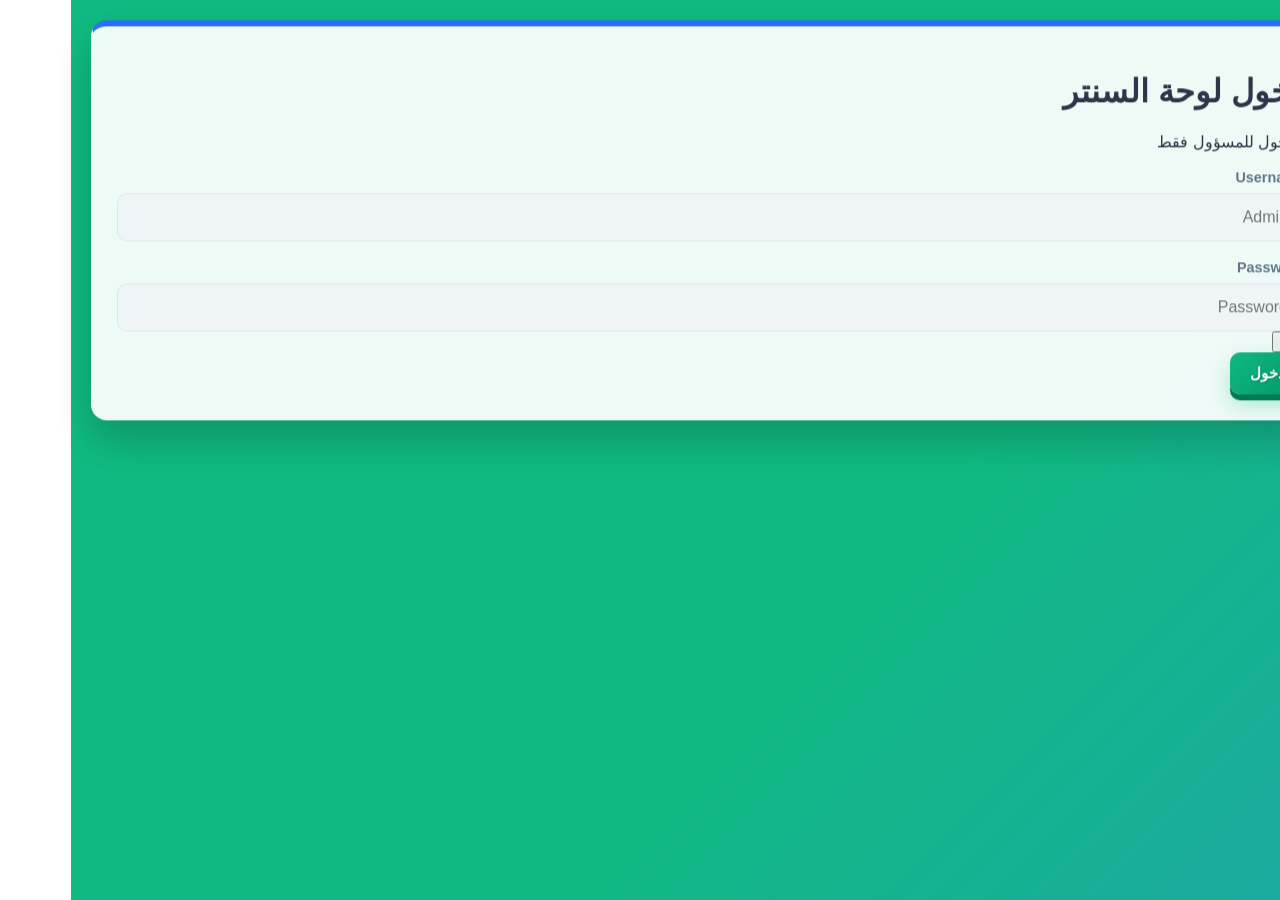
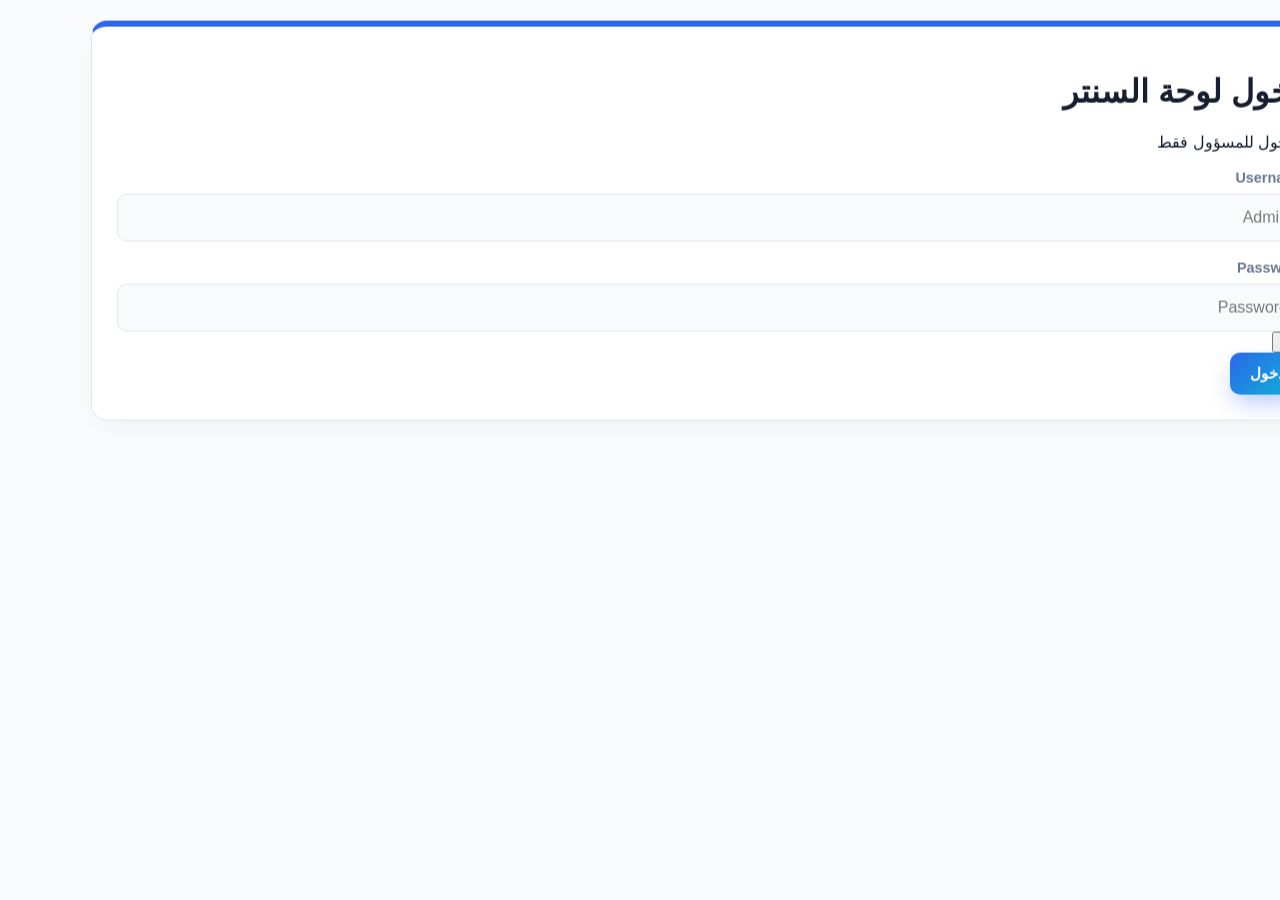

تحديث

--- a/style.css
+++ b/style.css
@@ -1,6 +1,6 @@
 /* =========================================
-   Center System V-PRO MAX - Premium Edition
-   Features: Glassmorphism, iOS Toggles, Gradients, Smooth Animations
+   Studify SaaS - Lead UI/UX Overhaul
+   Features: Minimalist Flat Design, Two-Theme Architecture, Royal Blue to Cyan Gradient
 ========================================= */
 
 /* ربط الخطوط المحلية (أوفلاين) */
@@ -25,56 +25,48 @@
     font-weight: bold; font-style: normal;
 }
 
-/* 1. Global Variables & Fonts */
-:root {
+/* 1. Global Variables & Fonts (Crisp Light Mode Default) */
+:root, [data-theme="light"] {
   --font-main: 'Almarai', 'Cairo', sans-serif;
   
-  /* Default Colors */
-  --bg-color: #f4f6f9;
+  /* Two-Theme Architecture: Crisp Light Mode */
+  --bg-color: #F8FAFC;
   --bg-image: none; 
   --overlay-color: rgba(255, 255, 255, 0); 
   
-  --card-bg: #ffffff;
-  --text-main: #2b3648;
-  --text-muted: #64748b;
-  --border-color: #e2e8f0;
+  --card-bg: #FFFFFF;
+  --text-main: #0F172A;
+  --text-muted: #64748B;
+  --border-color: #E2E8F0;
   
-  --primary: #2f6bff;
-  --primary-hover: #1e50cf;
-  --success: #10b981; 
-  --danger: #ef4444; 
-  --warning: #f59e0b;
+  /* Color Extraction: Royal Blue to Vibrant Cyan */
+  --primary: #2563EB;
+  --primary-cyan: #06B6D4;
+  --primary-hover: #1D4ED8;
+  --primary-gradient: linear-gradient(135deg, #2563EB, #06B6D4);
+  --primary-gradient-hover: linear-gradient(135deg, #1D4ED8, #0891B2);
+
+  --success: #10B981; 
+  --danger: #EF4444; 
+  --warning: #F59E0B;
   
-  --shadow-sm: 0 2px 4px rgba(0,0,0,0.05);
-  --shadow-md: 0 8px 16px rgba(47,107,255,0.08);
-  --shadow-hover: 0 12px 24px rgba(47,107,255,0.15);
+  /* Diffused Cinematic Shadows */
+  --shadow-sm: 0 1px 3px rgba(15, 23, 42, 0.05);
+  --shadow-md: 0 10px 30px -5px rgba(15, 23, 42, 0.05);
+  --shadow-hover: 0 20px 35px -5px rgba(15, 23, 42, 0.08);
   --radius: 16px; 
 }
 
-/* --- THEMES --- */
-body.theme-dark {
-  --bg-color: #0f172a;
-  --card-bg: #1e293b;
-  --text-main: #f8fafc;
-  --text-muted: #94a3b8;
+/* --- THEMES (Cinematic Dark Mode) --- */
+[data-theme="dark"], body.theme-dark {
+  --bg-color: #0F172A;
+  --card-bg: #1E293B;
+  --text-main: #F8FAFC;
+  --text-muted: #94A3B8;
   --border-color: #334155;
-  --shadow-md: 0 8px 16px rgba(0,0,0,0.4);
-  --shadow-hover: 0 12px 24px rgba(0,0,0,0.6);
-}
-
-body.theme-glass {
-  --bg-color: #1e293b; 
-  --overlay-color: rgba(0, 0, 0, 0.4); 
-  --card-bg: rgba(255, 255, 255, 0.8); 
-  --text-main: #0f172a;
-  --border-color: rgba(255, 255, 255, 0.4);
-  --shadow-md: 0 8px 32px 0 rgba(31, 38, 135, 0.15);
-}
-
-body.theme-glass.dark-glass {
-  --card-bg: rgba(15, 23, 42, 0.7);
-  --text-main: #f8fafc;
-  --border-color: rgba(255, 255, 255, 0.1);
+  --shadow-sm: 0 1px 3px rgba(0, 0, 0, 0.2);
+  --shadow-md: 0 10px 30px -5px rgba(0, 0, 0, 0.3);
+  --shadow-hover: 0 20px 35px -5px rgba(0, 0, 0, 0.4);
 }
 
 /* 2. Base Reset & Premium Selection */
@@ -141,11 +133,6 @@ body::before {
 }
 .card:hover { transform: translateY(-3px); box-shadow: var(--shadow-hover); }
 
-body.theme-glass .glassCard {
-  backdrop-filter: blur(16px); -webkit-backdrop-filter: blur(16px);
-  border-top: 1px solid rgba(255,255,255,0.5); border-left: 1px solid rgba(255,255,255,0.5);
-}
-
 /* 4. Top Bar & Stats */
 .topbar {
   background: var(--card-bg);
@@ -155,7 +142,6 @@ body.theme-glass .glassCard {
   box-shadow: var(--shadow-md); border: 1px solid var(--border-color);
   animation: fadeInUp 0.3s ease-out forwards;
 }
-body.theme-glass .topbar { backdrop-filter: blur(16px); }
 
 /* تعديل هنا لإظهار الإيموجي بوضوح */
 .brand { 
@@ -224,10 +210,11 @@ body.theme-glass .topbar { backdrop-filter: blur(16px); }
 
 label.btn { display: flex; width: 100%; text-align: center; }
 
-.btn.primary { background: var(--primary); color: #fff; box-shadow: 0 4px 12px rgba(47, 107, 255, 0.3); }
-.btn.success { background: var(--success); color: #fff; box-shadow: 0 4px 12px rgba(16, 185, 129, 0.3); }
+.btn.primary { background: var(--primary-gradient); color: #fff; box-shadow: 0 4px 15px -3px rgba(37, 99, 235, 0.3); }
+.btn.primary:hover { background: var(--primary-gradient-hover); }
+.btn.success { background: var(--success); color: #fff; box-shadow: 0 4px 15px -3px rgba(16, 185, 129, 0.2); }
 .btn.warning { background: var(--warning); color: #fff; }
-.btn.danger { background: var(--danger); color: #fff; box-shadow: 0 4px 12px rgba(239, 68, 68, 0.3); }
+.btn.danger { background: var(--danger); color: #fff; box-shadow: 0 4px 15px -3px rgba(239, 68, 68, 0.2); }
 .btn.secondary { background: var(--border-color); color: var(--text-main); }
 .iconOnly { padding: 10px 14px; font-size: 1.2em; }
 
@@ -348,8 +335,7 @@ tr:hover td { background: rgba(47, 107, 255, 0.03); }
     padding: 12px 0; box-shadow: 0 -10px 20px rgba(0,0,0,0.03);
     z-index: 1000; padding-bottom: calc(12px + env(safe-area-inset-bottom));
 }
-body.theme-glass .bottom-nav { background: rgba(255, 255, 255, 0.85); backdrop-filter: blur(20px); }
-body.theme-dark .bottom-nav, body.theme-glass.dark-glass .bottom-nav { background: var(--card-bg); }
+[data-theme="dark"] .bottom-nav, body.theme-dark .bottom-nav { background: var(--card-bg); }
 
 /* التعديل هنا لشريط التنقل عشان الكلام ميختفيش */
 .nav-item {
@@ -363,16 +349,21 @@ body.theme-dark .bottom-nav, body.theme-glass.dark-glass .bottom-nav { backgroun
 .nav-item.active { 
     transform: translateY(-4px); 
     position: relative; 
-    background: rgba(47, 107, 255, 0.1); /* النور الأزرق الخفيف */
+    background: rgba(37, 99, 235, 0.1); /* النور الأزرق الخفيف */
     border-radius: 12px;
     padding: 8px 15px; /* شكل الكبسولة المريحة للعين */
 }
-.nav-item.active .nav-text { color: var(--primary); }
+.nav-item.active .nav-text { 
+    background: var(--primary-gradient);
+    -webkit-background-clip: text;
+    -webkit-text-fill-color: transparent;
+    font-weight: 800;
+}
 .nav-item.active .nav-icon { transform: scale(1.15); } 
 
 .nav-item.active::after {
     content: ""; position: absolute; bottom: -8px; left: 50%; transform: translateX(-50%);
-    width: 20px; height: 4px; background: var(--primary); border-radius: 10px;
+    width: 20px; height: 4px; background: var(--primary-gradient); border-radius: 10px;
 }
 /* Toasts */
 #toastContainer { position: fixed; top: 25px; right: 25px; z-index: 99999; display: flex; flex-direction: column; gap: 12px; pointer-events: none; }
@@ -511,29 +502,28 @@ body.flash-green::after { box-shadow: inset 0 0 30px 10px rgba(16, 185, 129, 0.6
 .btn.danger::before { content: ""; position: absolute; top: 0; left: 0; width: 0%; height: 100%; background: rgba(0,0,0,0.3); z-index: 1; transition: width 0s linear; }
 .btn.danger.holding::before { width: 100%; transition: width 1s linear; }
 
-/* Login Page 3D Overhaul */
+/* Login Page Minimalist Overhaul */
 #loginBox {
-    background: rgba(255, 255, 255, 0.95) !important;
-    backdrop-filter: blur(20px); border: 1px solid rgba(255,255,255,0.5) !important;
-    box-shadow: 0 20px 40px rgba(0,0,0,0.2), 0 0 0 1px rgba(255,255,255,0.2) inset !important;
+    background: var(--card-bg) !important;
+    border: 1px solid var(--border-color) !important;
+    box-shadow: var(--shadow-md) !important;
     border-top: 6px solid var(--primary) !important;
 }
 
 #loginBtn {
-    background: linear-gradient(135deg, var(--success), #059669) !important;
-    box-shadow: 0 6px 0 #047857, 0 10px 20px rgba(16, 185, 129, 0.3) !important;
-    position: relative; overflow: hidden; transition: all 0.15s; text-shadow: 1px 1px 2px rgba(0,0,0,0.2);
+    background: var(--primary-gradient) !important;
+    box-shadow: 0 10px 25px -5px rgba(37, 99, 235, 0.4) !important;
+    position: relative; overflow: hidden; transition: all 0.2s;
 }
-#loginBtn:active { transform: translateY(6px) !important; box-shadow: 0 0 0 #047857, 0 4px 6px rgba(16, 185, 129, 0.2) !important; }
+#loginBtn:hover { background: var(--primary-gradient-hover) !important; transform: translateY(-2px); }
+#loginBtn:active { transform: translateY(2px) !important; box-shadow: none !important; }
 #loginBtn::after {
     content: ""; position: absolute; top: 0; left: -100%; width: 50%; height: 100%;
-    background: linear-gradient(to right, rgba(255,255,255,0) 0%, rgba(255,255,255,0.4) 50%, rgba(255,255,255,0) 100%);
+    background: linear-gradient(to right, rgba(255,255,255,0) 0%, rgba(255,255,255,0.3) 50%, rgba(255,255,255,0) 100%);
     transform: skewX(-25deg); animation: shineBtn 3.5s infinite;
 }
 @keyframes shineBtn { 0% { left: -100%; } 20%, 100% { left: 200%; } }
 
 body:has(#loginBox:not(.hidden)) {
-    background: linear-gradient(-45deg, var(--primary), #3b82f6, var(--success), #10b981);
-    background-size: 400% 400%; animation: fullPageBG 12s ease infinite;
+    background: var(--bg-color);
 }
-@keyframes fullPageBG { 0%, 100% { background-position: 0% 50%; } 50% { background-position: 100% 50%; } }
